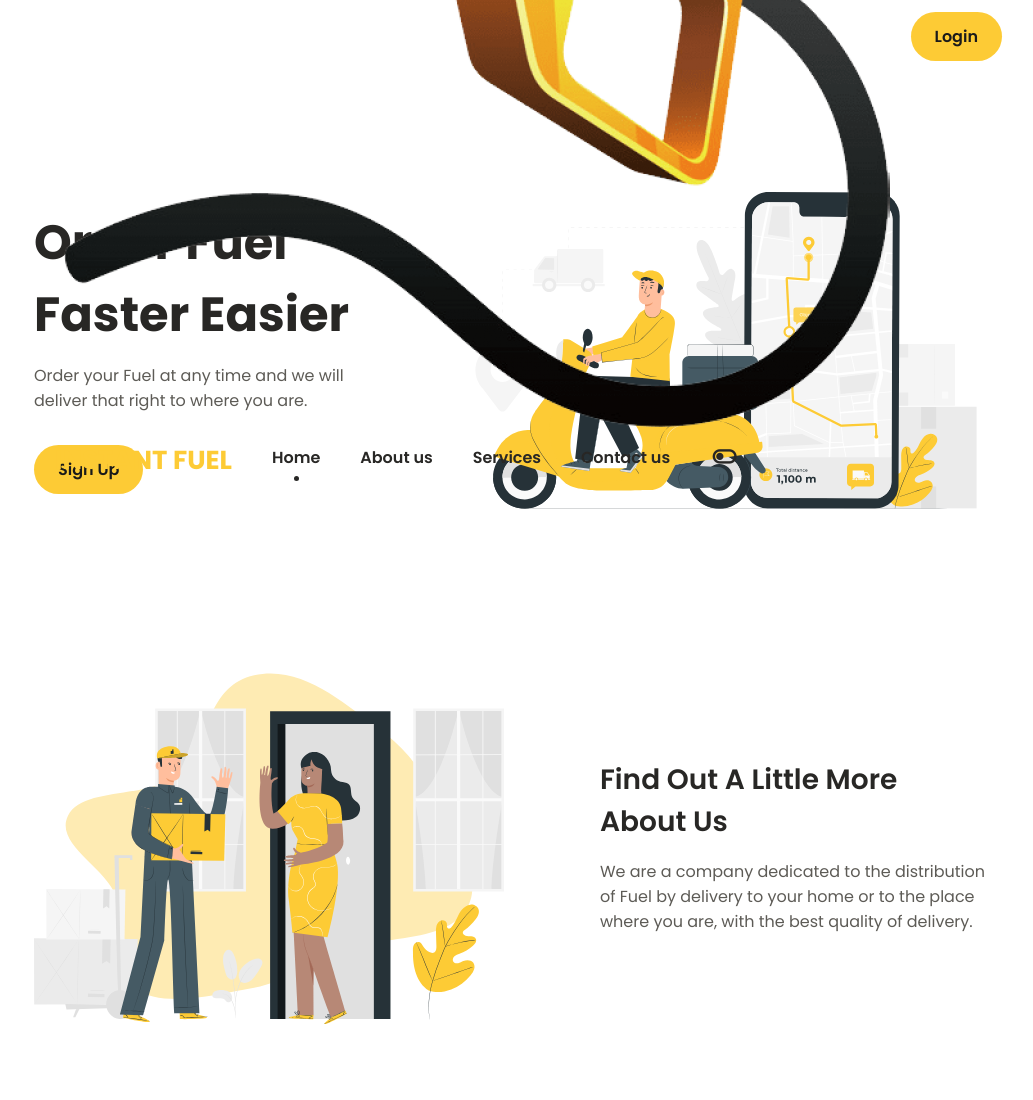
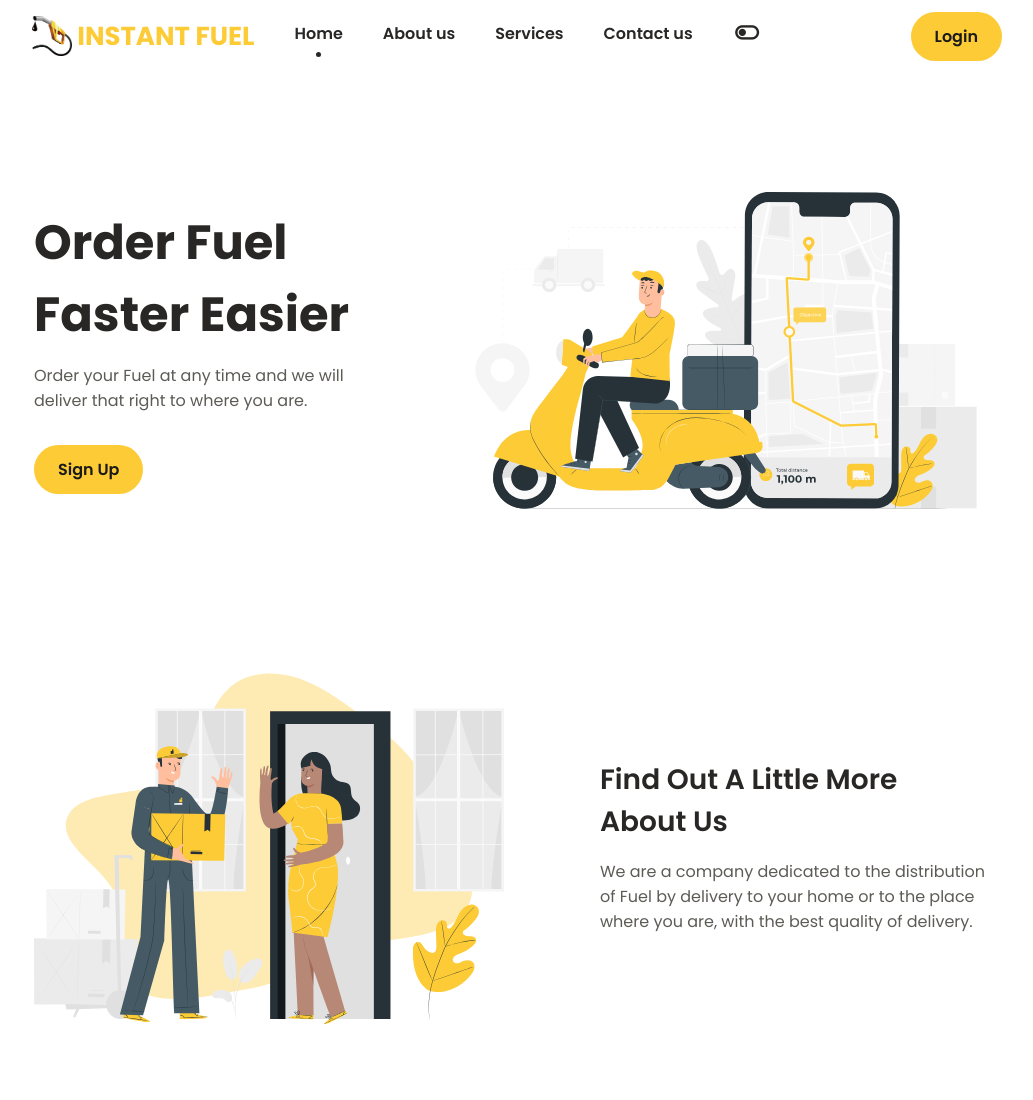
Before and after one commit to arjunvn/Instant-fuel, a plain HTML site: page projectfinal/index.html in a window 1280 px wide. Shown: the top 1100 px of the page, without its empty margins (122-1155 px from the left). Drawn offline with nearby package versions, Linux system fonts and the light colour scheme.

Commit message:
logo change

```diff
--- a/projectfinal/assets/css/styles.css
+++ b/projectfinal/assets/css/styles.css
@@ -608,7 +608,11 @@ body.dark-theme {
       font-size: 26px;
       }
       .pump{
-        border-image-width: 10px;
+        max-width: 5%;
+  height: 40px;
+  padding-left: -16px;
+  margin-left: -45px;
+  margin-bottom: -46px
       }
 
     }
--- a/projectfinal/index.html
+++ b/projectfinal/index.html
@@ -24,8 +24,10 @@
                 <a href="#" class="nav__logo"></a>
 
                 <div class="nav__menu" id="nav-menu">
-
-                    <img src="fuel.png" alt="" class="pump">
+                    <div class="pump">
+                        <img src="fuel.png">
+                    </div>
+
                     <ul class="nav__list">
                         <li class="nam"><a href="#instantfuel" class="nam"> INSTANT FUEL</a></li>
                         <li class="nav__item">
```
